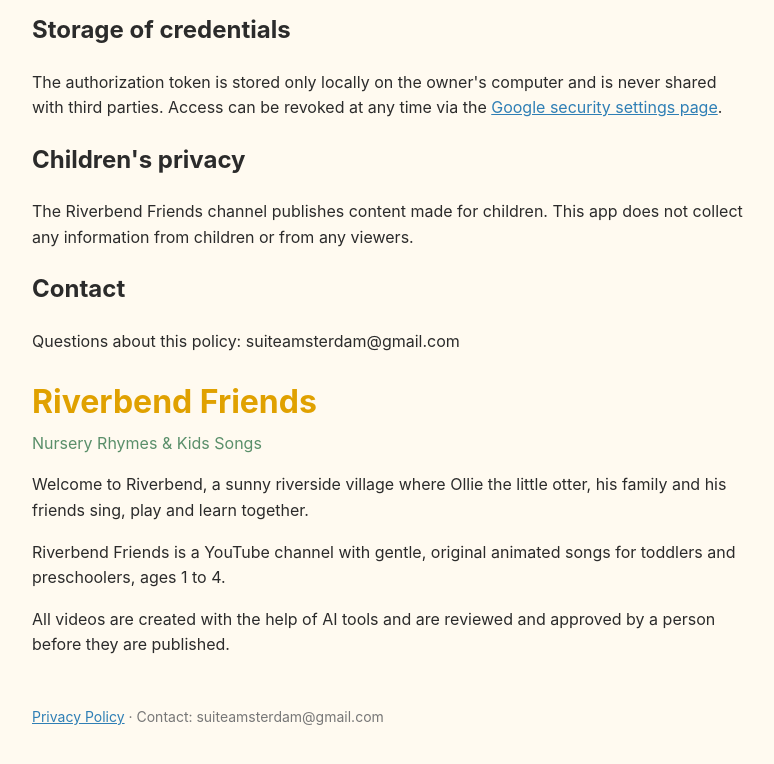
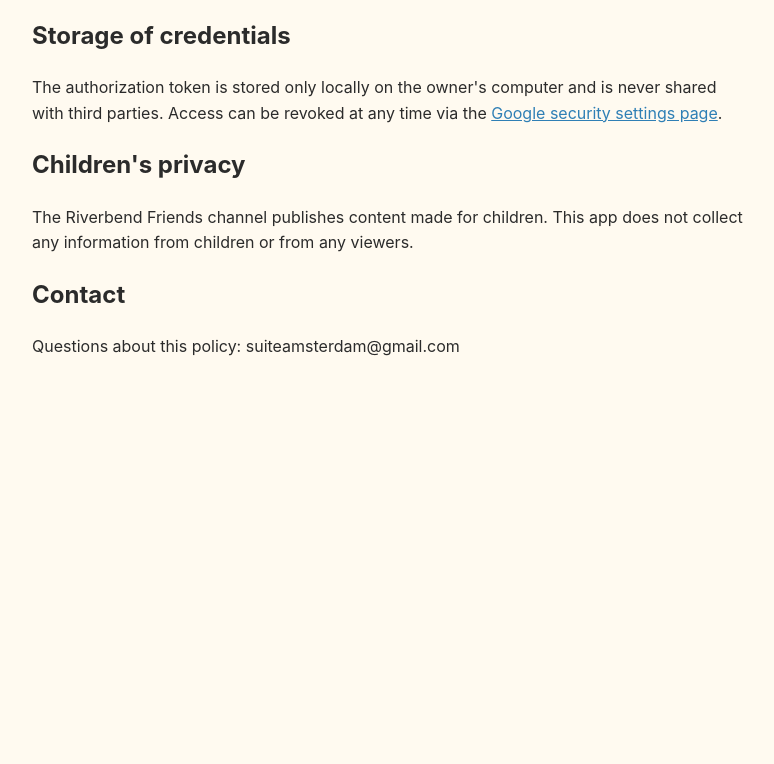
Before and after one commit to riverbendfriends/River-Bend-Friends, a plain HTML site: page Privacy.html in a window 1280 px wide. Shown: the part 602-1366 px from the top of the page, without its empty margins (248-1022 px from the left). After the commit the page ends 1018 px from the top, so only its background shows below. Drawn offline with Linux system fonts and the light colour scheme.

Commit message:
Update Privacy.html

```diff
--- a/Privacy.html
+++ b/Privacy.html
@@ -33,29 +33,3 @@
   <p>Questions about this policy: suiteamsterdam@gmail.com</p>
 </body>
 </html>
-
-<!DOCTYPE html>
-<html lang="en">
-<head>
-  <meta charset="utf-8">
-  <meta name="viewport" content="width=device-width, initial-scale=1">
-  <title>Riverbend Friends – Nursery Rhymes & Kids Songs</title>
-  <style>
-    body { font-family: -apple-system, Helvetica, Arial, sans-serif; max-width: 720px; margin: 0 auto; padding: 40px 20px; line-height: 1.6; color: #2b2b2b; background: #fffaf0; }
-    h1 { color: #e0a100; margin-bottom: 0; }
-    .sub { color: #5a8f6a; margin-top: 4px; }
-    a { color: #2f7fb5; }
-    footer { margin-top: 48px; font-size: 14px; color: #777; }
-  </style>
-</head>
-<body>
-  <h1>Riverbend Friends</h1>
-  <p class="sub">Nursery Rhymes &amp; Kids Songs</p>
-  <p>Welcome to Riverbend, a sunny riverside village where Ollie the little otter, his family and his friends sing, play and learn together.</p>
-  <p>Riverbend Friends is a YouTube channel with gentle, original animated songs for toddlers and preschoolers, ages 1 to 4.</p>
-  <p>All videos are created with the help of AI tools and are reviewed and approved by a person before they are published.</p>
-  <footer>
-    <a href="privacy.html">Privacy Policy</a> · Contact: suiteamsterdam@gmail.com
-  </footer>
-</body>
-</html>
```
